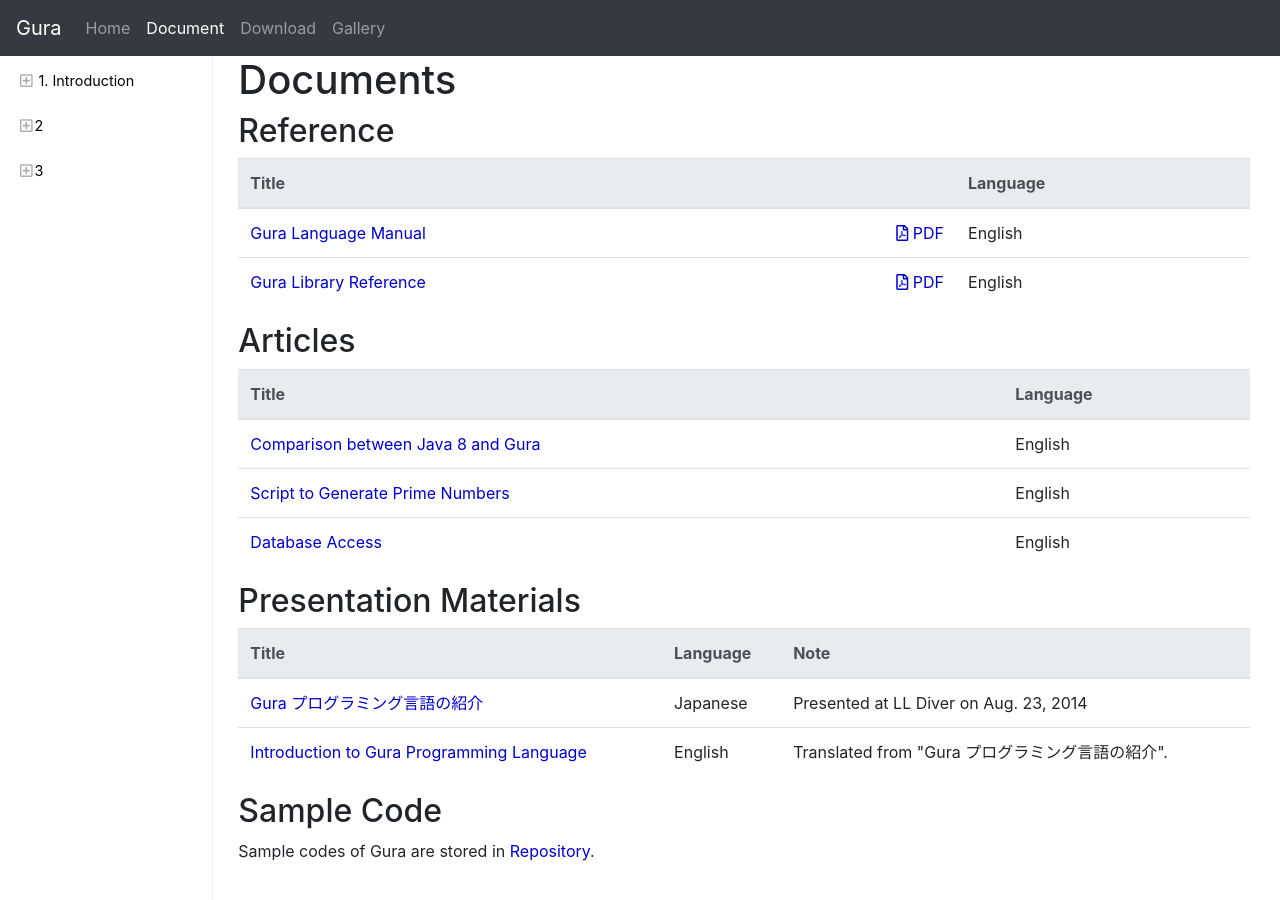
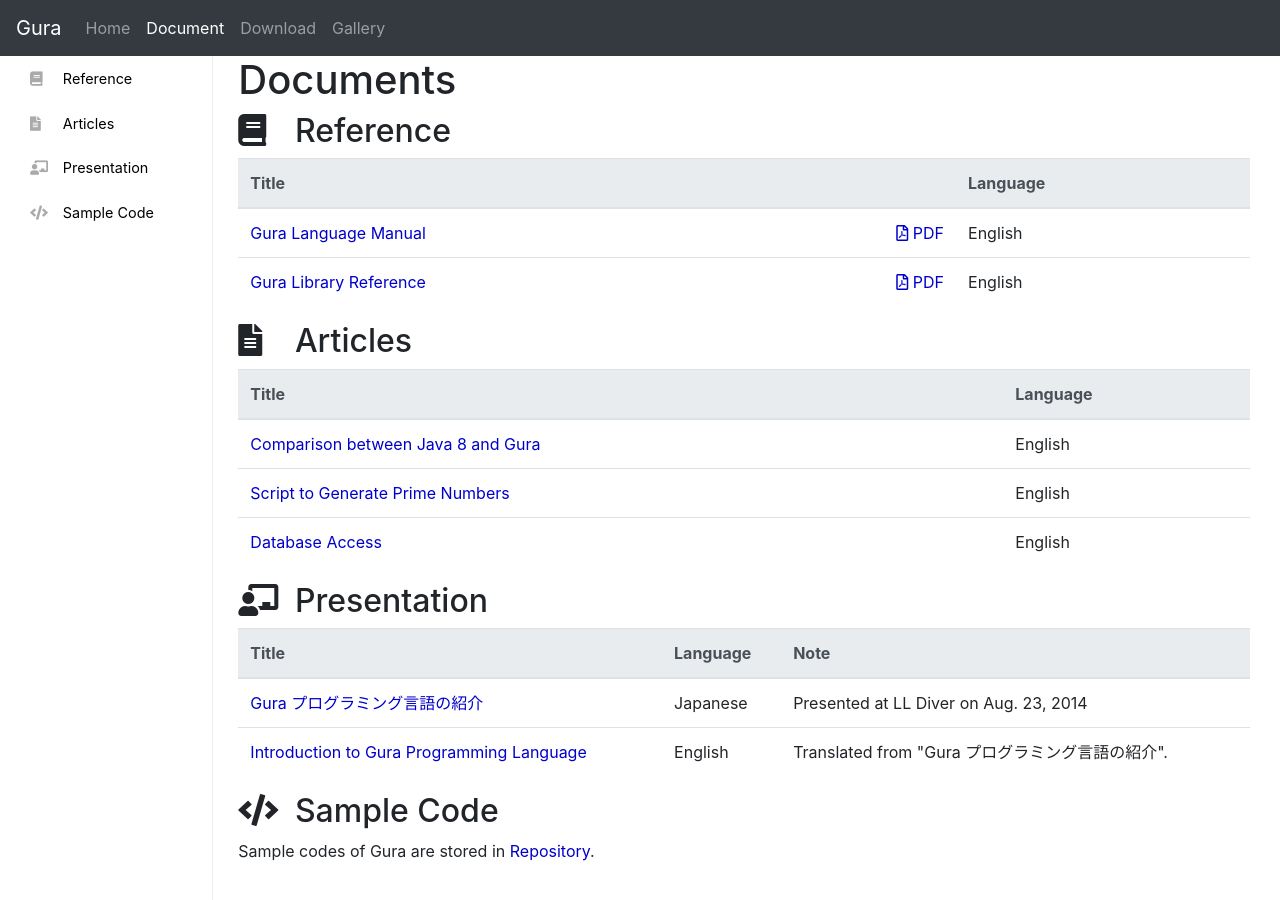
Before and after one commit to ypsitau/trial, a Jekyll site: the page built from gura-page/document/index.md, in a window 1280 px wide. Built offline with Jekyll 4.4.1, drawn with Linux system fonts in a browser that asks for light colours; nearby versions of some CDN libraries.

Commit message:
updated document

```diff
--- a/gura-page/document/index.md
+++ b/gura-page/document/index.md
@@ -7,7 +7,7 @@
 
 <!-- ----------------------------------------------------------------------- -->
 
-<h2 name="documents">Reference</h2>
+<h2 name="documents"><i class="fas fa-book" style="width: 1.5em"></i> Reference</h2>
 
 <table class="table">
   <thead class="thead-light">
@@ -39,7 +39,7 @@
 
 
 <!-- ----------------------------------------------------------------------- -->
-<h2>Articles</h2>
+<h2><i class="fas fa-file-alt" style="width: 1.5em"></i> Articles</h2>
 
 <table class="table">
 <thead class="thead-light">
@@ -67,7 +67,7 @@
 
 
 <!-- ----------------------------------------------------------------------- -->
-<h2 name="presentation">Presentation Materials</h2>
+<h2 name="presentation"><i class="fas fa-chalkboard-teacher" style="width: 1.5em"></i> Presentation</h2>
 
 <table class="table">
 <thead class="thead-light">
@@ -92,7 +92,7 @@
 
 
 <!-- ----------------------------------------------------------------------- -->
-<h2>Sample Code</h2>
+<h2><i class="fas fa-code" style="width: 1.5em"></i> Sample Code</h2>
 
 <p>Sample codes of Gura are stored in
 <a href="https://github.com/gura-lang/gura/tree/master/sample"
--- a/gura-page/document/navi.html
+++ b/gura-page/document/navi.html
@@ -1,104 +1,6 @@
-<span class="list-group-item">
-  <a href="#item-1" data-toggle="collapse">
-	<i class="far fa-plus-square"></i>
-  </a>
-  <a href="#">1. Introduction</a>
-</span>
-
-<div class="list-group collapse" id="item-1">
-
-  <a href="#item-1-1" class="list-group-item" data-toggle="collapse">
-	<i class="far fa-plus-square"></i>1.1
-  </a>
-  <div class="list-group collapse" id="item-1-1">
-	<a href="#" class="list-group-item">1.1.1</a>
-	<a href="#" class="list-group-item">1.1.2</a>
-	<a href="#" class="list-group-item">1.1.3</a>
-  </div>
-
-  <a href="#item-1-2" class="list-group-item" data-toggle="collapse">
-	<i class="far fa-plus-square"></i>1.2
-  </a>
-  <div class="list-group collapse" id="item-1-2">
-	<a href="#" class="list-group-item">1.2.1</a>
-	<a href="#" class="list-group-item">1.2.2</a>
-	<a href="#" class="list-group-item">1.2.3</a>
-  </div>
-
-  <a href="#item-1-3" class="list-group-item" data-toggle="collapse">
-	<i class="far fa-plus-square"></i>1.3
-  </a>
-  <div class="list-group collapse" id="item-1-3">
-	<a href="#" class="list-group-item">1.3.1</a>
-	<a href="#" class="list-group-item">1.3.2</a>
-	<a href="#" class="list-group-item">1.3.3</a>
-  </div>
-
+<div class="list-group" id="item-1-1">
+  <a href="#" class="list-group-item"><i class="fas fa-book" style="width: 2em;"></i> Reference</a>
+  <a href="#" class="list-group-item"><i class="fas fa-file-alt" style="width: 2em"></i> Articles</a>
+  <a href="#" class="list-group-item"><i class="fas fa-chalkboard-teacher" style="width: 2em"></i> Presentation</a>
+  <a href="#" class="list-group-item"><i class="fas fa-code" style="width: 2em"></i> Sample Code</a>
 </div>
-
-<a href="#item-2" class="list-group-item" data-toggle="collapse">
-  <i class="far fa-plus-square"></i>2
-</a>
-<div class="list-group collapse" id="item-2">
-
-  <a href="#item-2-1" class="list-group-item" data-toggle="collapse">
-	<i class="far fa-plus-square"></i>2.1
-  </a>
-  <div class="list-group collapse" id="item-2-1">
-	<a href="#" class="list-group-item">2.1.1</a>
-	<a href="#" class="list-group-item">2.1.2</a>
-	<a href="#" class="list-group-item">2.1.3</a>
-  </div>
-
-  <a href="#item-2-2" class="list-group-item" data-toggle="collapse">
-	<i class="far fa-plus-square"></i>2.2
-  </a>
-  <div class="list-group collapse" id="item-2-2">
-	<a href="#" class="list-group-item">2.2.1</a>
-	<a href="#" class="list-group-item">2.2.2</a>
-	<a href="#" class="list-group-item">2.2.3</a>
-  </div>
-
-  <a href="#item-2-3" class="list-group-item" data-toggle="collapse">
-	<i class="far fa-plus-square"></i>2.3
-  </a>
-  <div class="list-group collapse" id="item-2-3">
-	<a href="#" class="list-group-item">2.3.1</a>
-	<a href="#" class="list-group-item">2.3.2</a>
-	<a href="#" class="list-group-item">2.3.3</a>
-  </div>
-
-</div>
-
-<a href="#item-3" class="list-group-item" data-toggle="collapse">
-  <i class="far fa-plus-square"></i>3
-</a>
-<div class="list-group collapse" id="item-3">
-
-  <a href="#item-3-1" class="list-group-item" data-toggle="collapse">
-	<i class="far fa-plus-square"></i>3.1
-  </a>
-  <div class="list-group collapse" id="item-3-1">
-	<a href="#" class="list-group-item">3.1.1</a>
-	<a href="#" class="list-group-item">3.1.2</a>
-	<a href="#" class="list-group-item">3.1.3</a>
-  </div>
-
-  <a href="#item-3-2" class="list-group-item" data-toggle="collapse">
-	<i class="far fa-plus-square"></i>3.2
-  </a>
-  <div class="list-group collapse" id="item-3-2">
-	<a href="#" class="list-group-item">3.2.1</a>
-	<a href="#" class="list-group-item">3.2.2</a>
-	<a href="#" class="list-group-item">3.2.3</a>
-  </div>
-
-  <a href="#item-3-3" class="list-group-item" data-toggle="collapse">
-	<i class="far fa-plus-square"></i>3.3
-  </a>
-  <div class="list-group collapse" id="item-3-3">
-	<a href="#" class="list-group-item">3.3.1</a>
-	<a href="#" class="list-group-item">3.3.2</a>
-	<a href="#" class="list-group-item">3.3.3</a>
-  </div>
-</div>
```
